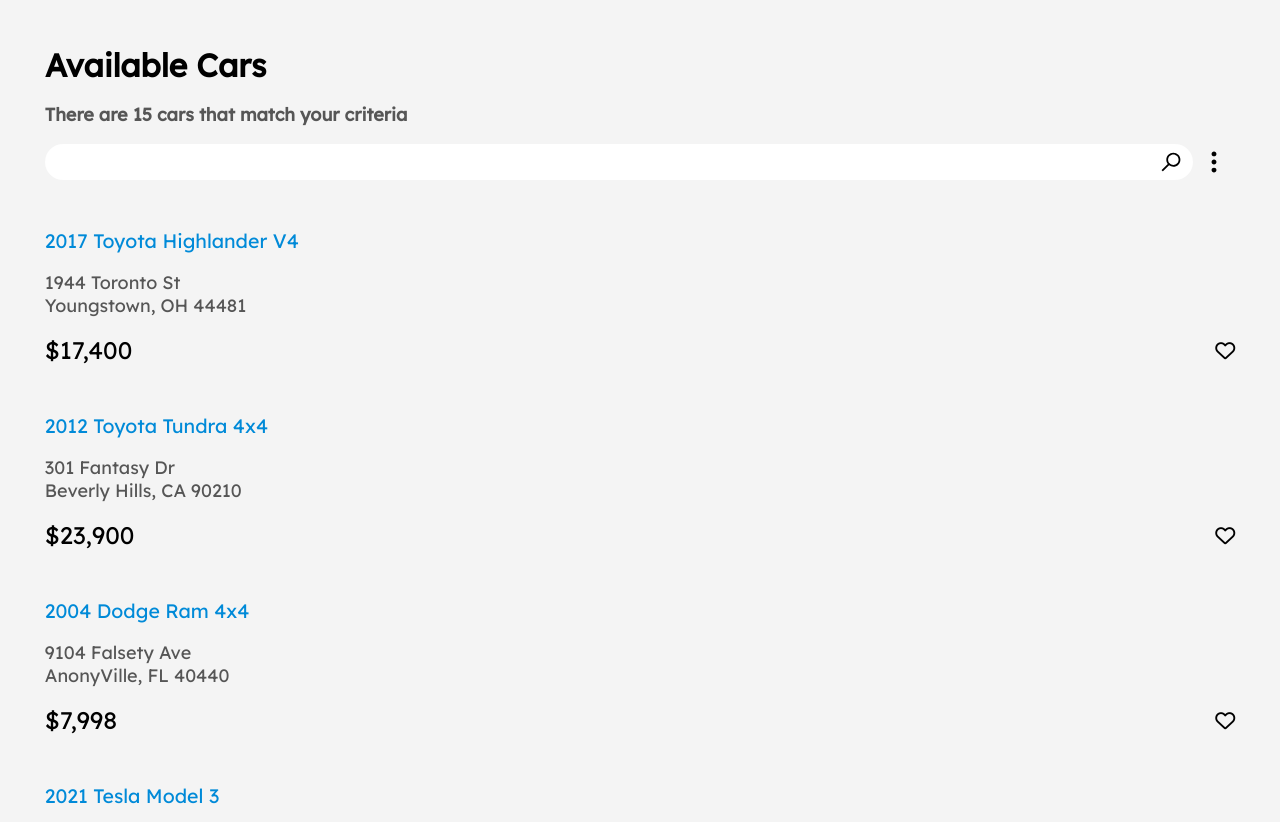
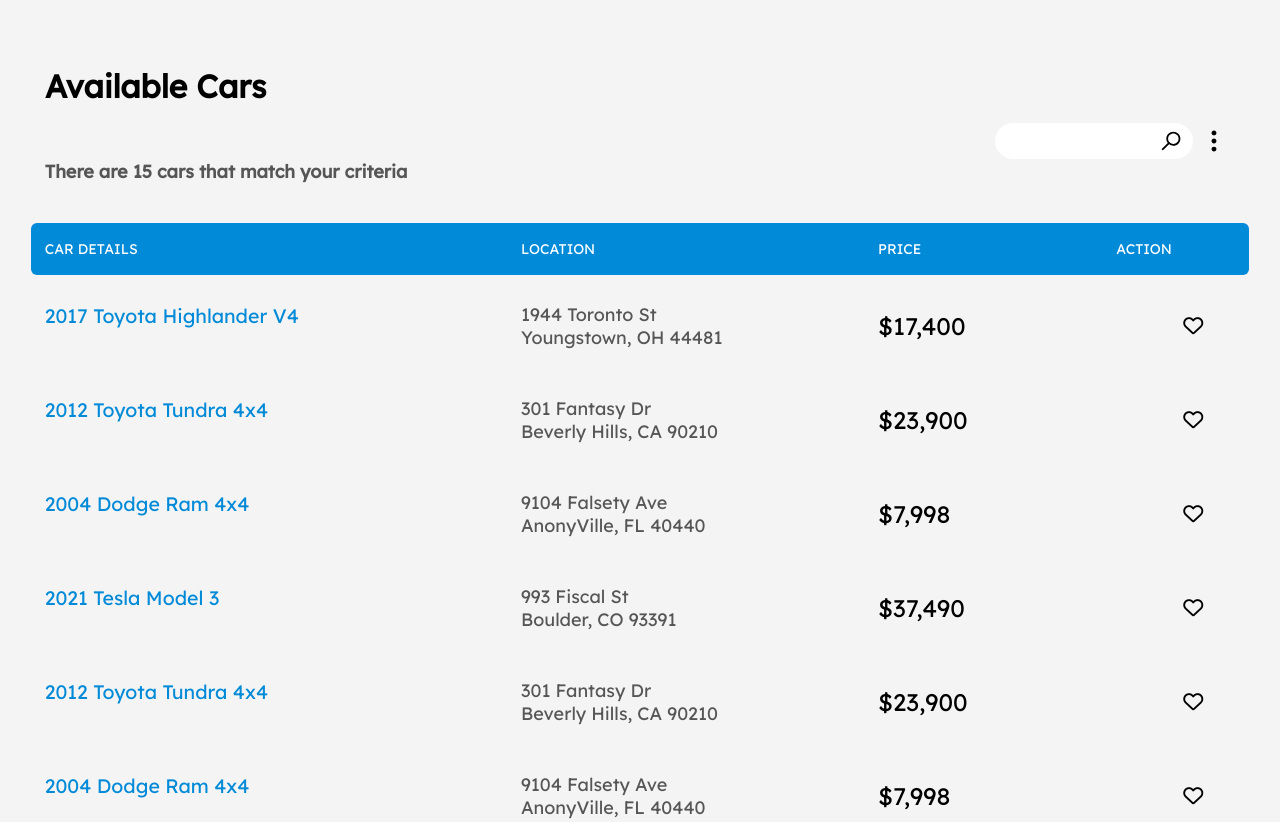
Before and after one commit to Humaira-K/Car-Sales-Site, a plain HTML site: page index.html in a window 1280 px wide. Shown: the top 822 px of the page. Drawn offline with Linux system fonts and the light colour scheme.

Commit message:
media for larger screen view

```diff
--- a/styles.css
+++ b/styles.css
@@ -112,3 +112,44 @@
     font-size: 1.5rem;
     margin: 0;
 }
+
+@media only screen and (min-width: 900px) {
+
+    header {
+        display: flex;
+        justify-content: space-between;
+        align-items: center;
+    }
+
+    .labels {
+        display: block;
+        background-color: var(--primary-color);
+        color: white;
+        text-transform: uppercase;
+        font-size: .875rem;
+        display: grid;
+        grid-template-columns: 40% 30% 20% auto;
+        padding: .2em 1em;
+    }
+
+    .cars {
+        display: grid;
+        grid-template-columns: 40% 30% auto;
+    }
+
+    .far, .fas {
+        margin-right: 1.6em;
+    }
+
+    .icons {
+        margin-bottom: 0;
+    }
+
+    .headings p {
+        margin: .5em 0 3em;
+    }
+
+    .car-location {
+        margin: 0;
+    }
+}
```
